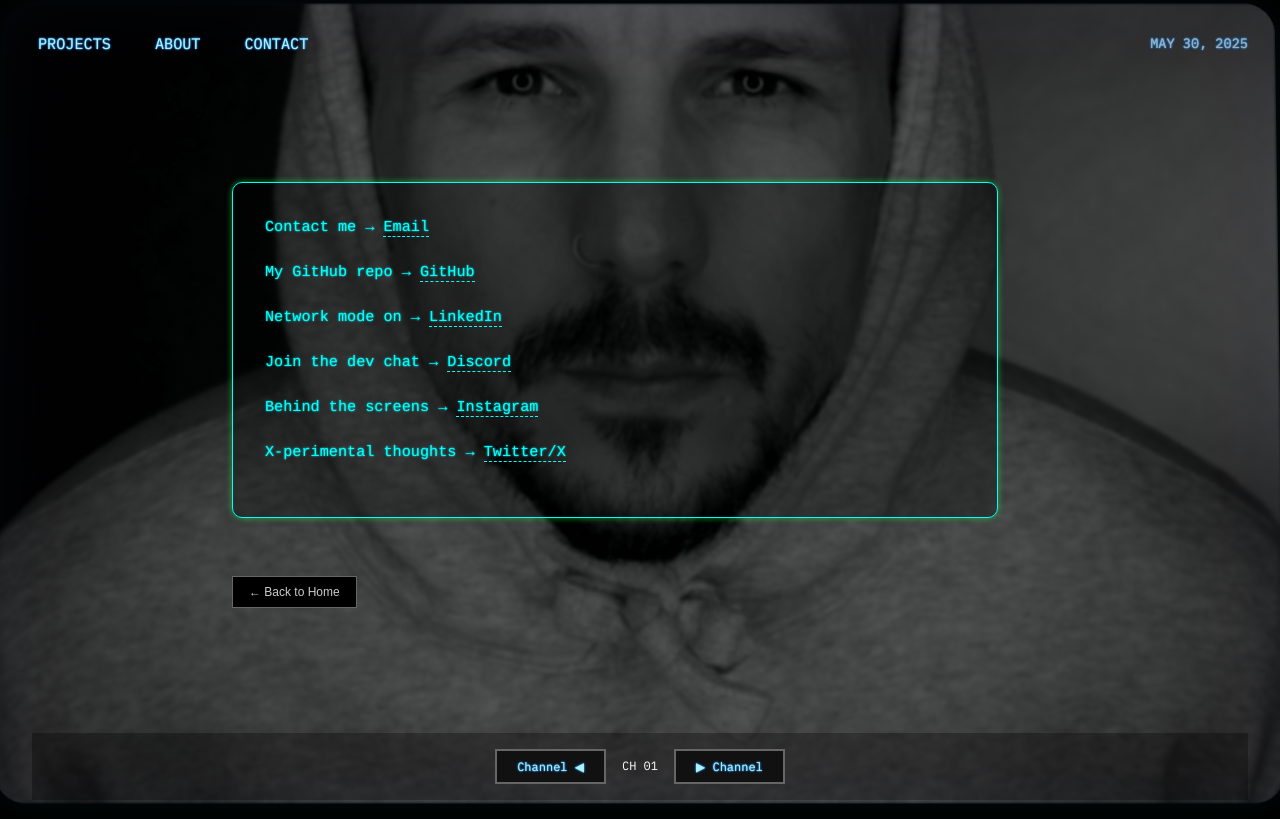
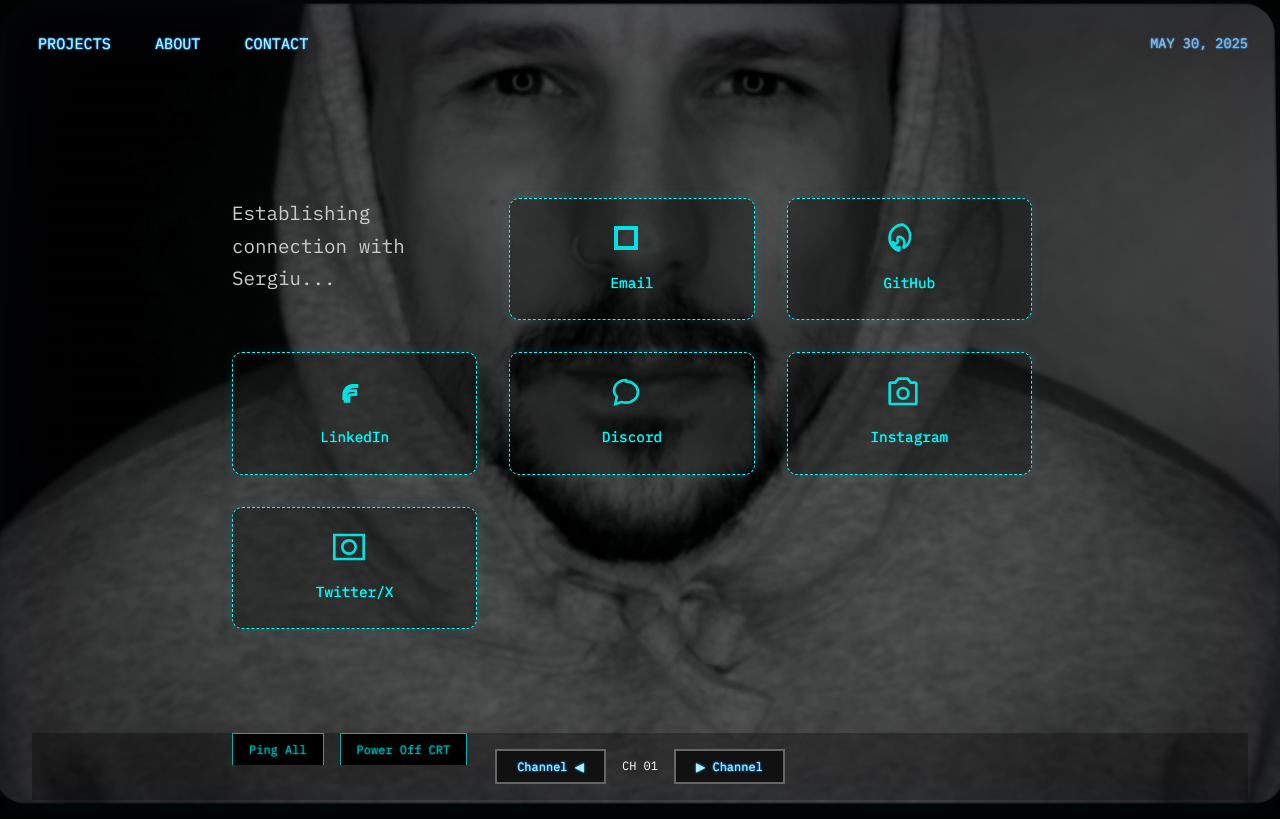
Before and after one commit to sergiu-sa/portfolio_crt, a website built with Vite: page index.html in a window 1280 px wide. Both pictures are taken after a click on the button "CONTACT". Built offline with nearby package versions, Linux system fonts and the light colour scheme.

Commit message:
feat: finished animated contact section with SVG icons, intro typing, and CRT controls

```diff
--- a/index.html
+++ b/index.html
@@ -144,18 +144,46 @@
         </section>
 
         <section id="contact" class="channel-screen hidden">
-          <div class="terminal">
-            <div class="terminal-line">Contact me → <a href="mailto:hello@sergiusarbu.dev" class="glitch-link">Email</a></div>
-            <div class="terminal-line">My GitHub repo → <a href="https://github.com/sergiu-sa" class="glitch-link" target="_blank">GitHub</a></div>
-            <div class="terminal-line">Network mode on → <a href="https://linkedin.com/in/YOUR-ID" class="glitch-link" target="_blank">LinkedIn</a></div>
-            <div class="terminal-line">Join the dev chat → <a href="https://discord.com/users/YOUR-ID" class="glitch-link" target="_blank">Discord</a></div>
-            <div class="terminal-line">Behind the screens → <a href="https://instagram.com/YOUR-ID" class="glitch-link" target="_blank">Instagram</a></div>
-            <div class="terminal-line">X-perimental thoughts → <a href="https://twitter.com/YOUR-ID" class="glitch-link" target="_blank">Twitter/X</a></div>
+          <div class="contact-grid">
+            <div class="contact-card" data-hover="📡 Pinging...">
+              <svg class="icon" viewBox="0 0 24 24"><path d="M20 4H4v16h16V4zM5 5h14v14H5V5z"/></svg>
+              <a href="mailto:hello@sergiusarbu.dev">Email</a>
+            </div>
+            <div class="contact-card" data-hover="🐙 Git initiated...">
+              <svg class="icon" viewBox="0 0 24 24"><path d="M12 2a10 10 0 00-3.5 19.4c.55.1.75-.25.75-.53v-1.9c-3.06.67-3.7-1.48-3.7-1.48a2.9 2.9 0 00-1.2-1.6c-1-.7.08-.7.08-.7a2.3 2.3 0 011.7 1.1c1 .1 1.6-.8 1.6-.8.8-1.4.3-2.3.1-2.6a2.3 2.3 0 01.6-1.7c2.3-.3 4.7 1.2 4.7 4.8 0 .8-.3 1.6-.6 2.3-.3.6-.2 1 .5.8A10 10 0 0012 2z"/></svg>
+              <a href="https://github.com/sergiu-sa" target="_blank">GitHub</a>
+            </div>
+            <div class="contact-card" data-hover="🔗 Professional handshake...">
+              <svg class="icon" viewBox="0 0 24 24"><path d="M10 13a5 5 0 015-5h3V7h-3a7 7 0 00-7 7v3h2v-3zM14 11a5 5 0 00-5 5v3h3v-3a2 2 0 012-2h3v-3h-3z"/></svg>
+              <a href="https://linkedin.com/in/YOUR-ID" target="_blank">LinkedIn</a>
+            </div>
+            <div class="contact-card" data-hover="🎮 Joining the dev chat...">
+              <svg class="icon" viewBox="0 0 24 24"><path d="M12 3C7.03 3 3 6.58 3 11c0 1.74.81 3.33 2.09 4.59L4 21l4.42-1.47c1.01.28 2.09.47 3.58.47 4.97 0 9-3.58 9-8s-4.03-8-9-8z"/></svg>
+              <a href="https://discord.com/users/YOUR-ID" target="_blank">Discord</a>
+            </div>
+            <div class="contact-card" data-hover="📸 Caught on camera...">
+              <svg class="icon" viewBox="0 0 24 24"><path d="M21 5H17.83L15.42 2H8.58L6.17 5H3a1 1 0 00-1 1v14c0 .55.45 1 1 1h18a1 1 0 001-1V6a1 1 0 00-1-1zM12 17a4 4 0 110-8 4 4 0 010 8z"/></svg>
+              <a href="https://instagram.com/YOUR-ID" target="_blank">Instagram</a>
+            </div>
+            <div class="contact-card" data-hover="📡 Broadcasting hot takes...">
+              <svg class="icon" viewBox="0 0 24 24"><path d="M23 3H1v18h22V3zM12 17a5 5 0 100-10 5 5 0 000 10z"/></svg>
+              <a href="https://twitter.com/YOUR-ID" target="_blank">Twitter/X</a>
+            </div>
           </div>
+
+          <div class="easter-egg-buttons">
+            <button id="ping-all">Ping All</button>
+            <button id="power-off">Power Off CRT</button>
+          </div>
+
+
           <div class="back-button">
             <button id="back-to-home-contact">← Back to Home</button>
           </div>
         </section>
+
+
+
 
 
 
--- a/src/main.js
+++ b/src/main.js
@@ -9,8 +9,11 @@
 let currentImageIndex = 0;
 let slideshowInterval = null;
 let currentStream = null;
+let contactIntroPlayed = false;
+
+
+
 const maxChannels = 7;
-
 const tvImage = document.getElementById("tv-image");
 const tvVideo = document.getElementById("tv-video");
 const channelLabel = document.getElementById("channel-label");
@@ -144,6 +147,12 @@
   if (sectionId === "contact") {
     triggerTerminalSequence();
   }
+
+  if (sectionId === "contact") {
+    triggerTerminalSequence();
+    startConsoleIntro();
+  }
+
 }
 
 // Scroll-fade animation for .fade-in elements (About section etc.)
@@ -164,10 +173,12 @@
 function triggerTerminalSequence() {
   const lines = document.querySelectorAll("#contact .terminal-line");
   lines.forEach((line, index) => {
-    line.style.transitionDelay = `${index * 150}ms`;
-    line.classList.add("visible");
+    setTimeout(() => {
+      line.classList.add("visible");
+    }, index * 200);
   });
 }
+
 
 // Event Listeners
 navButtons.forEach((btn) => {
@@ -199,6 +210,14 @@
     showSection("intro");
   });
 
+  document.getElementById("ping-all").addEventListener("click", () => {
+    alert("🔊 All contact protocols pinged. Awaiting response...");
+  });
+
+  document.getElementById("power-off").addEventListener("click", () => {
+    document.body.classList.toggle("power-off");
+  });
+
 // About page internal jump buttons
 document.querySelectorAll(".about-nav button").forEach((btn) => {
   btn.addEventListener("click", () => {
@@ -221,6 +240,37 @@
   }, 400);
 }
 
+function startConsoleIntro() {
+  if (contactIntroPlayed) return; // prevent repeat
+  contactIntroPlayed = true;
+
+  const text = "Establishing connection with Sergiu...";
+  const intro = document.createElement("div");
+  intro.classList.add("terminal-line", "fade-in");
+  intro.style.opacity = 0;
+  intro.textContent = "";
+
+  const container = document.querySelector("#contact .contact-grid");
+  if (!container) return;
+
+  container.prepend(intro);
+
+  let i = 0;
+  function typeChar() {
+    if (i < text.length) {
+      intro.textContent += text.charAt(i);
+      i++;
+      setTimeout(typeChar, 40);
+    } else {
+      intro.style.opacity = 1;
+      intro.classList.add("visible");
+    }
+  }
+  typeChar();
+}
+
+
+
 // Init
 updateDate();
 setInterval(updateDate, 60000);
--- a/src/style/main.css
+++ b/src/style/main.css
@@ -212,7 +212,11 @@
 #channel-flicker {
   position: fixed;
   inset: 0;
-  background: radial-gradient(circle, rgba(255, 255, 255, 0.04) 0%, transparent 80%);
+  background: radial-gradient(
+    circle,
+    rgba(255, 255, 255, 0.04) 0%,
+    transparent 80%
+  );
   mix-blend-mode: lighten;
   pointer-events: none;
   z-index: 999;
@@ -220,11 +224,19 @@
 }
 
 @keyframes channelGlitch {
-  0% { opacity: 0.2; transform: scale(1.02); }
-  50% { opacity: 0.4; transform: scale(1); }
-  100% { opacity: 0; transform: scale(1.01); }
+  0% {
+    opacity: 0.2;
+    transform: scale(1.02);
+  }
+  50% {
+    opacity: 0.4;
+    transform: scale(1);
+  }
+  100% {
+    opacity: 0;
+    transform: scale(1.01);
+  }
 }
-
 
 #intro {
   margin-top: 15vh;
@@ -466,6 +478,56 @@
   border-color: #fff;
 }
 
+#contact .contact-grid {
+  display: grid;
+  grid-template-columns: repeat(auto-fit, minmax(220px, 1fr));
+  gap: 2rem;
+  justify-content: center;
+  margin: 3rem 0;
+}
+
+.contact-card {
+  display: flex;
+  flex-direction: column;
+  align-items: center;
+  padding: 1.5rem;
+  border: 1px dashed #0ff;
+  border-radius: 10px;
+  background: rgba(0, 0, 0, 0.3);
+  text-align: center;
+  box-shadow: 0 0 12px rgba(0, 255, 255, 0.1);
+  transition: transform 0.2s ease, box-shadow 0.3s ease;
+}
+
+.contact-card:hover {
+  transform: scale(1.03);
+  box-shadow: 0 0 20px #0ff;
+}
+
+.contact-card svg.icon {
+  width: 32px;
+  height: 32px;
+  margin-bottom: 1rem;
+  stroke-width: 2;
+  stroke: #0ff;
+  fill: none;
+}
+
+.contact-card a {
+  font-size: 0.9rem;
+  color: #0ff;
+  text-decoration: none;
+  text-shadow: 0 0 1px #0ff;
+}
+
+.contact-card a:hover {
+  color: #fff;
+  text-shadow: 0 0 5px #0ff;
+}
+
+
+
+
 /* Utility */
 .hidden {
   display: none;
@@ -505,39 +567,6 @@
   transform: translateY(0) scale(1);
 }
 
-
-
-/* CRT Terminal Contact Section */
-.terminal {
-  font-family: 'JetBrains Mono', monospace;
-  color: #0ff;
-  font-size: 0.95rem;
-  background: rgba(0, 0, 0, 0.3);
-  border: 1px solid #0ff;
-  padding: 2rem;
-  border-radius: 10px;
-  width: 100%;
-  max-width: 700px;
-  margin-top: 2rem;
-  box-shadow: 0 0 6px #0ff44a99;
-  text-shadow: 0 0 2px #0ff;
-}
-
-.terminal-line {
-  margin-bottom: 1.2rem;
-  white-space: pre-wrap;
-  opacity: 0;
-  transform: translateY(20px);
-  transition: opacity 0.5s ease-out, transform 0.5s ease-out;
-}
-
-
-.terminal-line.visible {
-  opacity: 1;
-  transform: translateY(0);
-}
-
-
 .glitch-link {
   color: #0ff;
   text-decoration: none;
@@ -550,6 +579,125 @@
   color: #fff;
   border-color: #fff;
   text-shadow: 0 0 4px #0ff, 0 0 8px #0ff;
+}
+
+.contact-grid {
+  display: grid;
+  grid-template-columns: repeat(auto-fit, minmax(160px, 1fr));
+  gap: 2rem;
+  margin-top: 4rem;
+  width: 100%;
+  max-width: 1000px;
+}
+
+.contact-block {
+  background: rgba(0, 0, 0, 0.5);
+  border: 1px dashed #0ff;
+  padding: 2rem;
+  border-radius: 10px;
+  text-align: center;
+  box-shadow: 0 0 6px rgba(0, 255, 255, 0.2);
+  transition: transform 0.2s ease, box-shadow 0.2s ease;
+}
+
+.contact-block:hover {
+  transform: scale(1.03);
+  box-shadow: 0 0 12px #0ff;
+}
+
+.contact-block svg {
+  width: 32px;
+  height: 32px;
+  margin-bottom: 1rem;
+  stroke-width: 2;
+}
+
+.contact-block a {
+  color: #0ff;
+  text-decoration: none;
+  font-size: 0.9rem;
+  display: block;
+  text-shadow: 0 0 1px #0ff;
+  transition: color 0.2s ease;
+}
+
+.contact-block a:hover {
+  color: #fff;
+  text-shadow: 0 0 6px #0ff;
+}
+
+.contact-status {
+  font-family: "IBM Plex Mono", monospace;
+  color: #0ff;
+  font-size: 0.9rem;
+  background: rgba(0, 0, 0, 0.3);
+  padding: 1.5rem;
+  margin-top: 3rem;
+  border: 1px dashed #0ff;
+  width: 100%;
+  max-width: 900px;
+  text-shadow: 0 0 3px #0ff;
+  line-height: 1.6;
+  box-shadow: 0 0 10px rgba(0, 255, 255, 0.15);
+}
+
+.icon {
+  width: 1rem;
+  height: 1rem;
+  fill: #0ff;
+  margin-right: 0.75rem;
+  vertical-align: middle;
+  transform: translateY(-1px);
+  opacity: 0.85;
+  transition: opacity 0.2s;
+}
+.terminal-line:hover .icon {
+  opacity: 1;
+}
+
+.easter-egg-buttons {
+  display: flex;
+  justify-content: center;
+  gap: 1rem;
+  margin-top: 2rem;
+}
+
+.easter-egg-buttons button {
+  background: black;
+  color: #0ff;
+  border: 1px solid #0ff;
+  padding: 0.5rem 1rem;
+  font-family: "IBM Plex Mono", monospace;
+  font-size: 0.75rem;
+  cursor: pointer;
+  text-shadow: 0 0 2px #0ff;
+  transition: all 0.3s;
+}
+
+.easter-egg-buttons button:hover {
+  background: #0ff;
+  color: black;
+  text-shadow: none;
+}
+
+body.power-off {
+  filter: grayscale(1) brightness(0.1) blur(3px);
+  transition: all 0.5s ease-in-out;
+}
+
+/* Flicker Effect */
+.flicker {
+  animation: glowPulse 3s ease-in-out infinite;
+}
+
+@keyframes glowPulse {
+  0%,
+  100% {
+    filter: drop-shadow(0 0 2px #0ff);
+  }
+  50% {
+    filter: drop-shadow(0 0 6px #0ff);
+  }
 }
 
 /* Mobile Tweaks */
```
